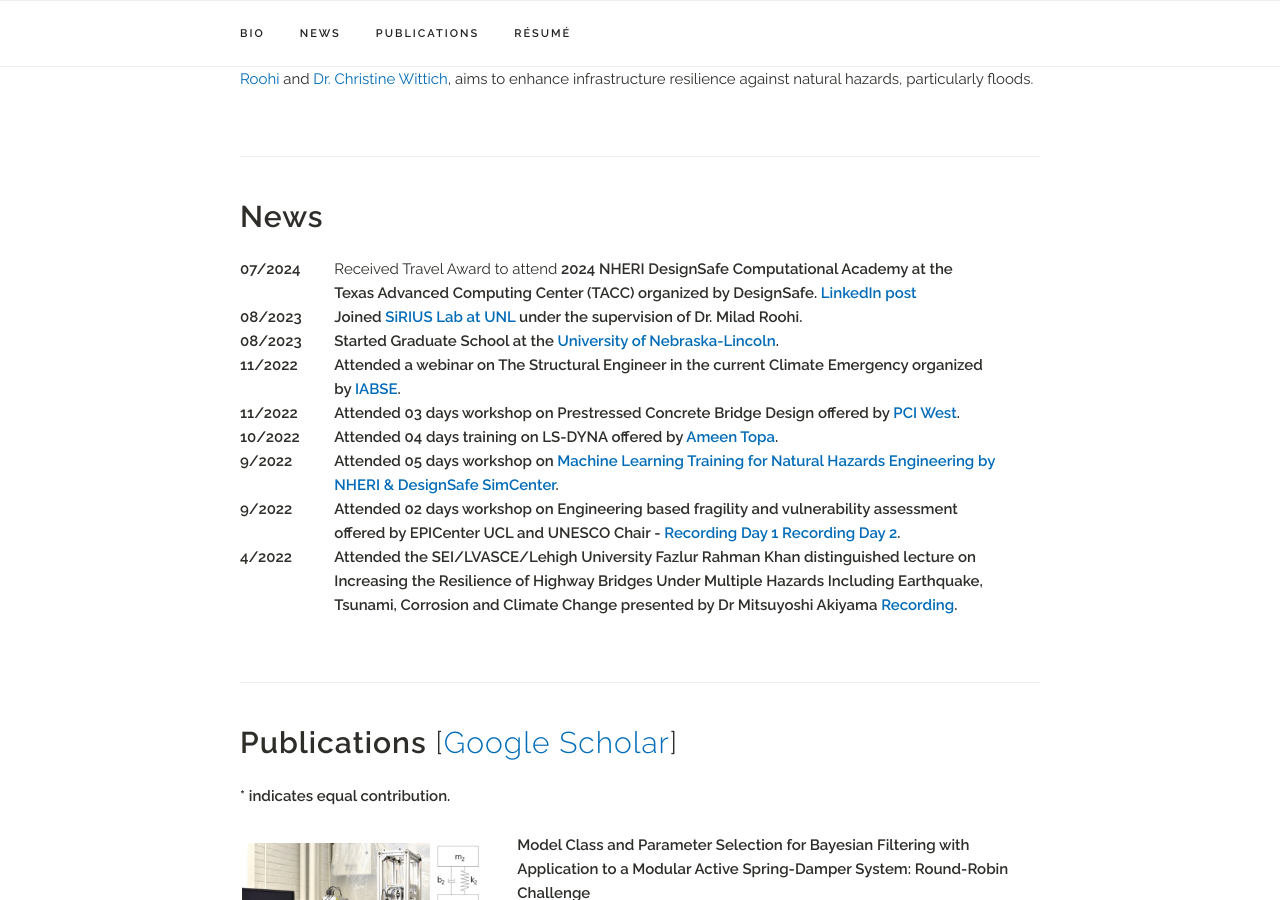
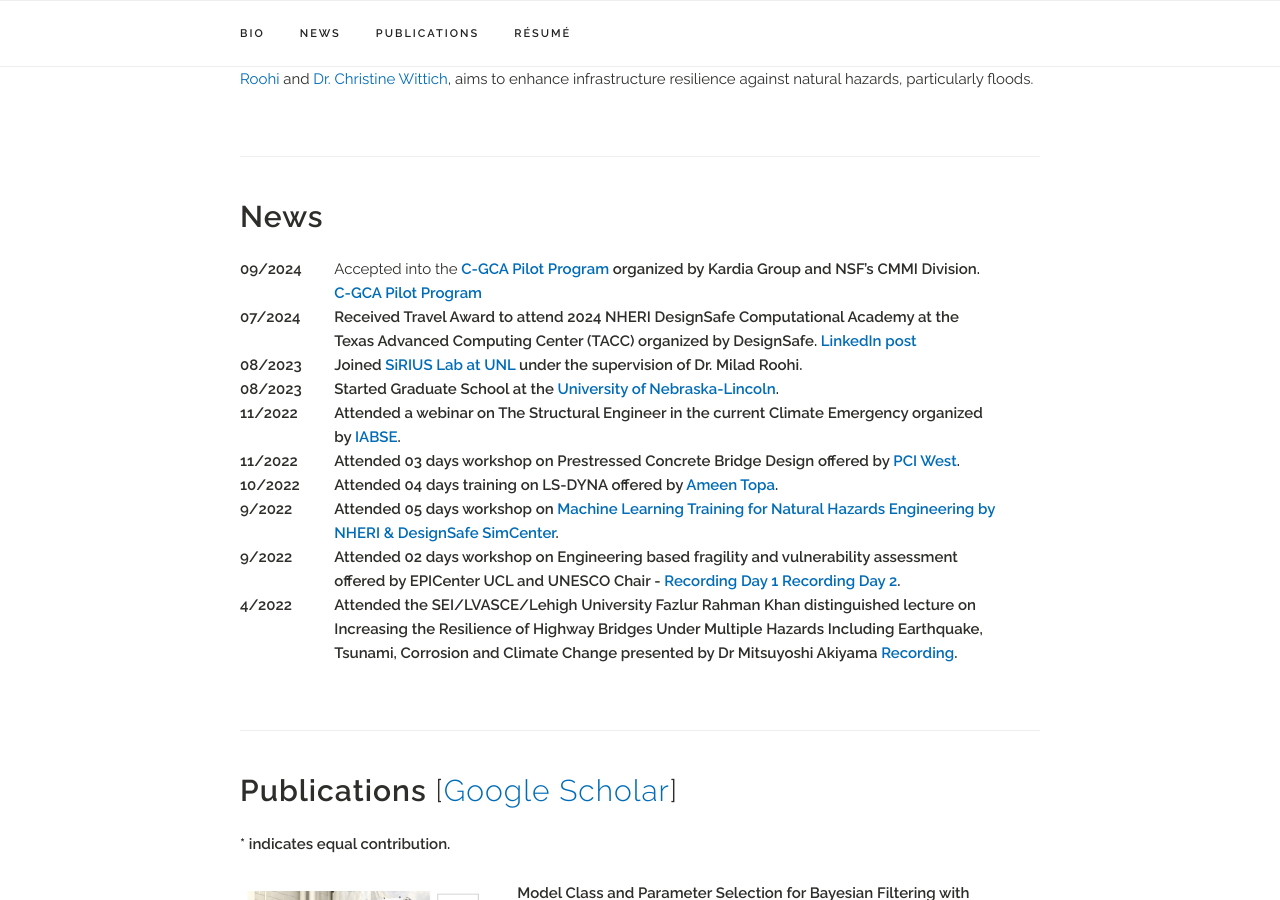
Before and after one commit to aullah9/aullah9.github.io, a Jekyll site: the page built from index.html, in a window 1280 px wide and 900 px high, scrolled down 426 px. Built offline with Jekyll 4.4.1, drawn with Linux system fonts in a browser that asks for light colours; a style sheet for code colours, icons or effects is not loaded.

Commit message:
modification_0021

```diff
--- a/_data/news.yaml
+++ b/_data/news.yaml
@@ -3,6 +3,9 @@
 
 # - title: "<a href='https://gitlab.com/LMSAL_HUB/aia_hub/aiapy'>aiapy</a> is now citeable! <b>available at <a href='https://zenodo.org/record/4016983#.X1gmHGdKhMN'>Zenodo</a></b>"
 #  date: "09/2020"
+- title: "Accepted into the <a href='https://www.gamechangeracademies.com/'><b> C-GCA Pilot Program <b></a> organized by Kardia Group and NSF’s CMMI Division. <a href='https://www.gamechangeracademies.com/'><b> C-GCA Pilot Program <b></a>"
+  date: "09/2024"
+
 - title: "Received Travel Award to attend <b>2024 NHERI DesignSafe Computational Academy<b> at the <b>Texas Advanced Computing Center (TACC)<b> organized by <b>DesignSafe<b>. <a href='https://www.linkedin.com/posts/aleemu_nheri-designsafe-floodresilience-activity-7226091922275057664-ClpT?utm_source=share&utm_medium=member_desktop'>LinkedIn post</a>"
   date: "07/2024"
 
```
